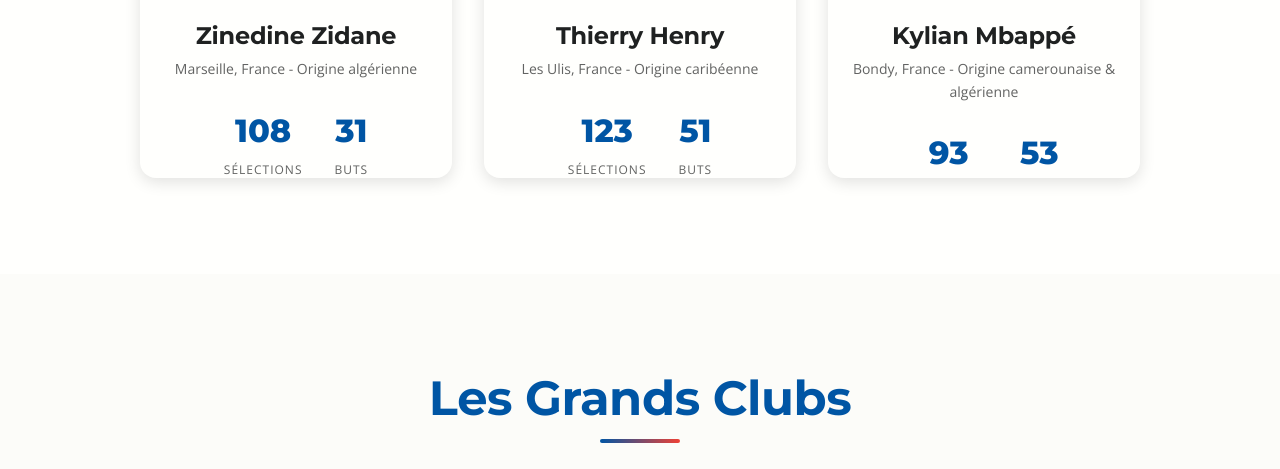
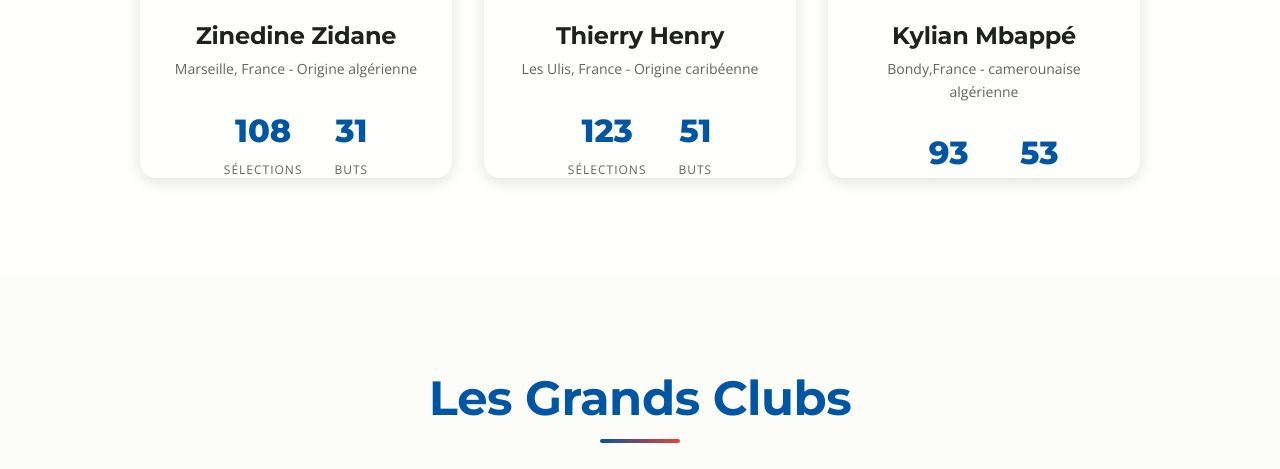
Before and after one commit to aditya-git-07/french-football, a plain HTML site: page index.html in a window 1280 px wide. Shown: the part 3395-3864 px from the top of the page. Drawn offline with nearby package versions, Linux system fonts and the light colour scheme.

Commit message:
Update player origin text for Kylian Mbappé

```diff
--- a/index.html
+++ b/index.html
@@ -145,7 +145,7 @@
                             </div>
                             <div class="player-info">
                                 <h3 class="player-name">Kylian Mbappé</h3>
-                                <p class="player-origin" data-lang-key="mbappe-origin">Bondy, France - Origine camerounaise &amp; algérienne</p>
+                                <p class="player-origin" data-lang-key="mbappe-origin">Bondy,France - camerounaise algérienne</p>
                                 <div class="player-stats">
                                     <div class="stat">
                                         <span class="stat-number">93</span>
```
